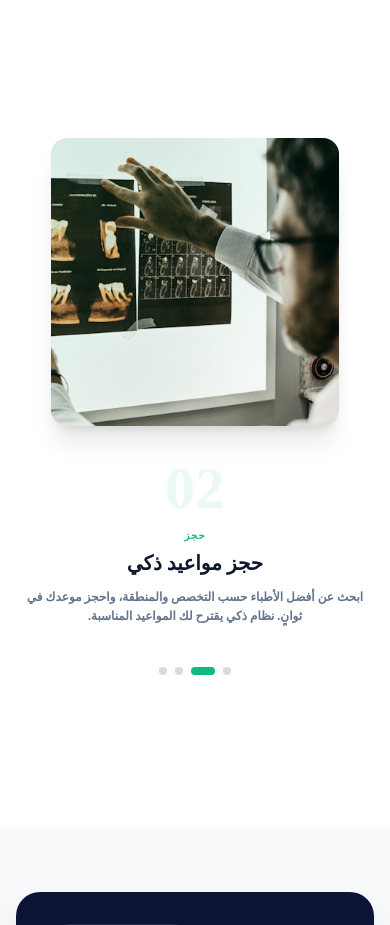
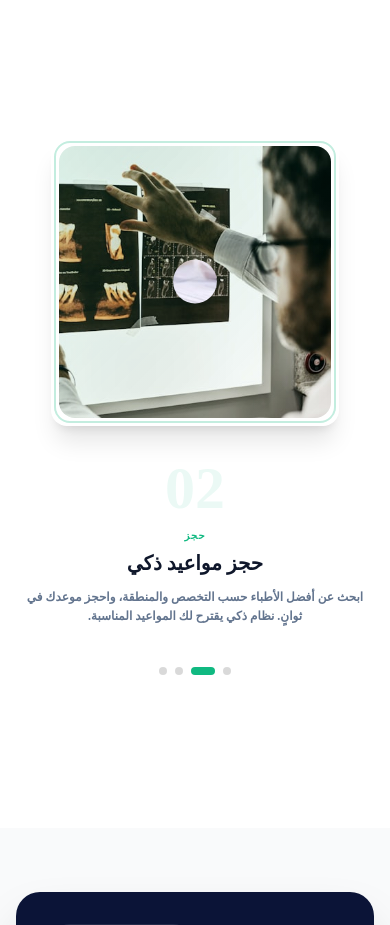
Before and after one commit to Tabibi-Gaza/Tabibi-Frontend, a React (Vite) app: page / in a window 390 px wide. Shown: the part 860-1785 px from the top of the page. Built offline with nearby package versions, Linux system fonts and the light colour scheme; no server answers.

Commit message:
feat: match Vercel FeaturesSlider effects - decorative frame border, circle clip-path reveal, requestAnimationFrame auto-slide

```diff
--- a/src/components/v3/FeaturesSlider.jsx
+++ b/src/components/v3/FeaturesSlider.jsx
@@ -1,4 +1,4 @@
-import React, { useState, useEffect } from "react";
+import React, { useState, useRef, useEffect, useCallback } from "react";
 import { FontAwesomeIcon } from "@fortawesome/react-fontawesome";
 import {
   faVideo, faCalendarCheck, faHeartbeat, faPrescriptionBottle,
@@ -40,32 +40,69 @@ const features = [
 ];
 
 const TOTAL = features.length;
+const SLIDE_DURATION = 6000;
 
 function FeaturesSlider() {
   const [currentIndex, setCurrentIndex] = useState(0);
-  const [isAnimating, setIsAnimating] = useState(false);
+  const [nextIndex, setNextIndex] = useState(1);
+  const [progress, setProgress] = useState(0);
+  const startTimeRef = useRef(null);
+  const rafRef = useRef(null);
+
+  const animate = useCallback((timestamp) => {
+    if (!startTimeRef.current) startTimeRef.current = timestamp;
+    const elapsed = timestamp - startTimeRef.current;
+    const slideProgress = (elapsed % SLIDE_DURATION) / SLIDE_DURATION;
+
+    if (elapsed >= SLIDE_DURATION) {
+      const cycles = Math.floor(elapsed / SLIDE_DURATION);
+      const newIndex = cycles % TOTAL;
+      setCurrentIndex(newIndex);
+      setNextIndex((newIndex + 1) % TOTAL);
+      startTimeRef.current = timestamp;
+      setProgress(0);
+    } else {
+      setProgress(slideProgress * 100);
+    }
+
+    rafRef.current = requestAnimationFrame(animate);
+  }, []);
 
   useEffect(() => {
-    const timer = setInterval(() => {
-      setIsAnimating(true);
-      setTimeout(() => {
-        setCurrentIndex((prev) => (prev + 1) % TOTAL);
-        setIsAnimating(false);
-      }, 500);
-    }, 5000);
-    return () => clearInterval(timer);
-  }, []);
+    startTimeRef.current = null;
+    rafRef.current = requestAnimationFrame(animate);
+    return () => {
+      if (rafRef.current) cancelAnimationFrame(rafRef.current);
+    };
+  }, [animate]);
+
+  const jumpTo = (index) => {
+    if (rafRef.current) cancelAnimationFrame(rafRef.current);
+    setCurrentIndex(index);
+    setNextIndex((index + 1) % TOTAL);
+    startTimeRef.current = null;
+    setProgress(0);
+    rafRef.current = requestAnimationFrame(animate);
+  };
 
   const current = features[currentIndex];
+  const next = features[nextIndex];
 
   return (
     <section className="relative bg-white min-h-screen flex flex-col items-center justify-center py-16 md:py-24" dir="rtl">
       <div className="w-full max-w-7xl mx-auto flex flex-col-reverse md:flex-row items-center justify-center gap-8 md:gap-12 lg:gap-20 px-4 sm:px-8 md:px-12 lg:px-16">
-        <div className={`w-full md:w-1/2 text-center md:text-right transition-all duration-500 ${isAnimating ? 'opacity-0 translate-y-4' : 'opacity-100 translate-y-0'}`}>
-          <span className="text-6xl sm:text-7xl md:text-8xl lg:text-9xl font-black select-none leading-none block mb-1" style={{ color: `${current.accent}15` }}>
+        {/* Text Side */}
+        <div className="w-full md:w-1/2 text-center md:text-right">
+          <span
+            className="text-6xl sm:text-7xl md:text-8xl lg:text-9xl font-black select-none leading-none block mb-1"
+            style={{ color: `${current.accent}15` }}
+          >
             {current.number}
           </span>
-          <span className="text-[10px] sm:text-xs font-black tracking-widest mb-2 inline-block" style={{ color: current.accent }}>
+          <span
+            className="text-[10px] sm:text-xs font-black tracking-widest mb-2 inline-block"
+            style={{ color: current.accent }}
+          >
             {current.title.split(" ")[0]}
           </span>
           <h3 className="text-xl sm:text-2xl md:text-3xl lg:text-5xl font-black text-slate-900 mb-3 md:mb-4 font-['Cairo'] leading-tight">
@@ -76,7 +113,22 @@ function FeaturesSlider() {
           </p>
         </div>
 
-        <div className={`shrink-0 w-72 h-72 sm:w-80 sm:h-80 md:w-96 md:h-96 lg:w-[30rem] lg:h-[30rem] relative overflow-hidden rounded-2xl shadow-xl transition-all duration-500 ${isAnimating ? 'opacity-0 scale-95' : 'opacity-100 scale-100'}`}>
+        {/* Image Side */}
+        <div className="shrink-0 w-72 h-72 sm:w-80 sm:h-80 md:w-96 md:h-96 lg:w-[30rem] lg:h-[30rem] relative overflow-hidden rounded-2xl shadow-xl">
+          {/* Decorative border frame */}
+          <div
+            className="absolute rounded-2xl border-2 pointer-events-none"
+            style={{
+              inset: "3px",
+              borderColor: `${current.accent}40`,
+            }}
+          />
+
+          {/* Current slide */}
+          <div
+            className="absolute inset-2 rounded-2xl overflow-hidden"
+            style={{ clipPath: "circle(100%)" }}
+          >
             <img
               src={current.image}
               alt={current.title}
@@ -84,23 +136,44 @@ function FeaturesSlider() {
               width="480"
               height="480"
             />
-          <div className="absolute inset-0" style={{ background: `linear-gradient(135deg, ${current.accent}20 0%, transparent 100%)` }} />
+            <div
+              className="absolute inset-0"
+              style={{ background: `linear-gradient(135deg, ${current.accent}20 0%, transparent 100%)` }}
+            />
+          </div>
+
+          {/* Next slide reveal */}
+          <div
+            className="absolute inset-2 rounded-2xl overflow-hidden z-10"
+            style={{ clipPath: `circle(${progress}%)` }}
+          >
+            <img
+              src={next.image}
+              alt={next.title}
+              className="w-full h-full object-cover hero-ken-burns"
+              width="480"
+              height="480"
+            />
+            <div
+              className="absolute inset-0"
+              style={{ background: `linear-gradient(135deg, ${next.accent}20 0%, transparent 100%)` }}
+            />
+          </div>
         </div>
       </div>
 
+      {/* Dot navigation */}
       <div className="flex items-center gap-2 md:gap-3 z-20 mt-10 md:mt-14">
         {features.map((_, i) => (
           <button
             key={i}
-            onClick={() => {
-              setIsAnimating(true);
-              setTimeout(() => {
-                setCurrentIndex(i);
-                setIsAnimating(false);
-              }, 300);
+            onClick={() => jumpTo(i)}
+            className={`h-2 md:h-2.5 rounded-full transition-all duration-500 cursor-pointer ${
+              i === currentIndex ? "w-6 md:w-8" : "w-2 md:w-2.5 hover:opacity-80"
+            }`}
+            style={{
+              backgroundColor: i === currentIndex ? current.accent : "rgba(0,0,0,0.15)",
             }}
-            className={`h-2 md:h-2.5 rounded-full transition-all duration-500 cursor-pointer ${i === currentIndex ? "w-6 md:w-8" : "w-2 md:w-2.5 hover:opacity-80"}`}
-            style={{ backgroundColor: i === currentIndex ? current.accent : "rgba(0,0,0,0.15)" }}
             aria-label={`الانتقال للميزة ${i + 1}`}
           />
         ))}
```
Lines whose indentation alone changed are shown as unchanged.
